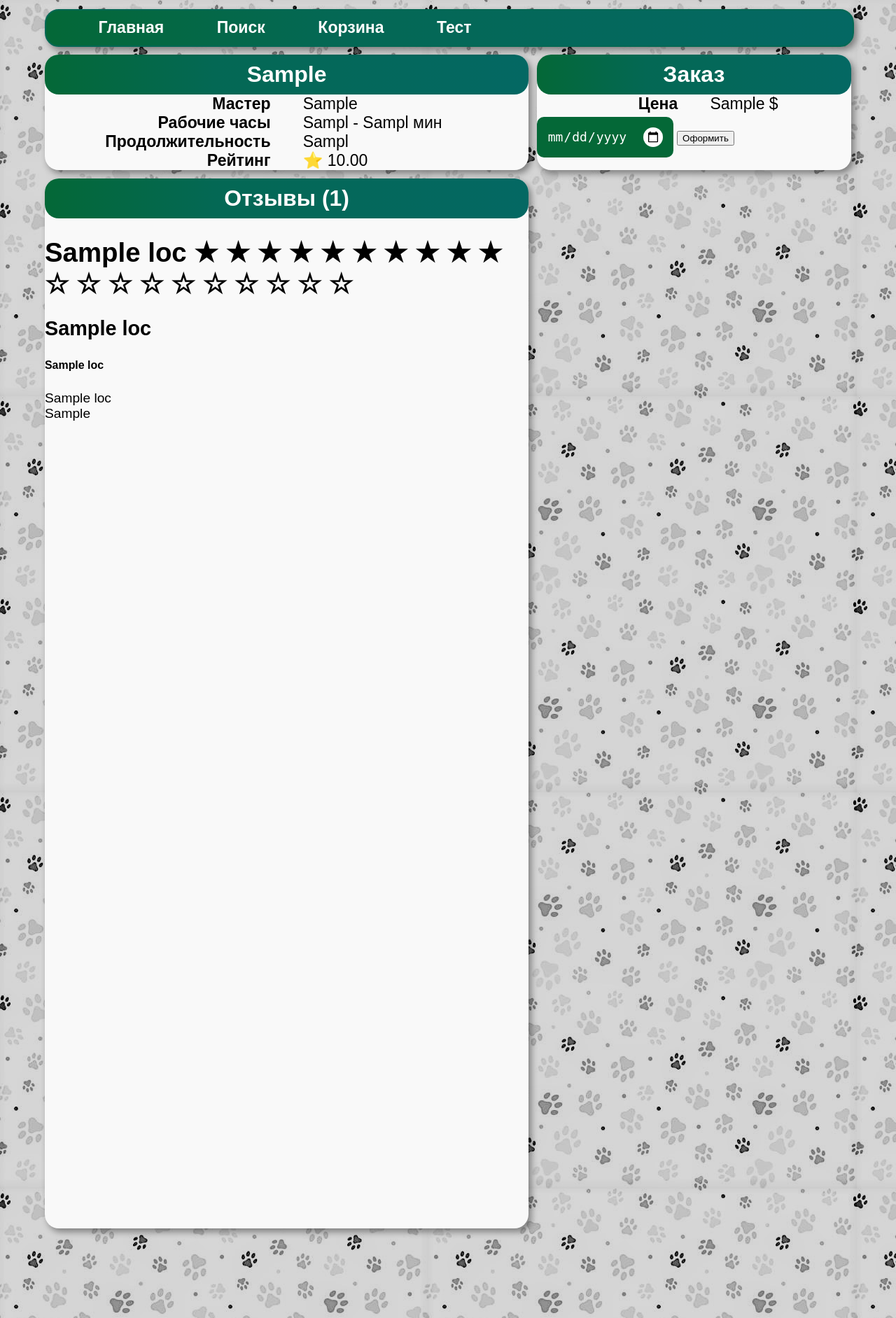
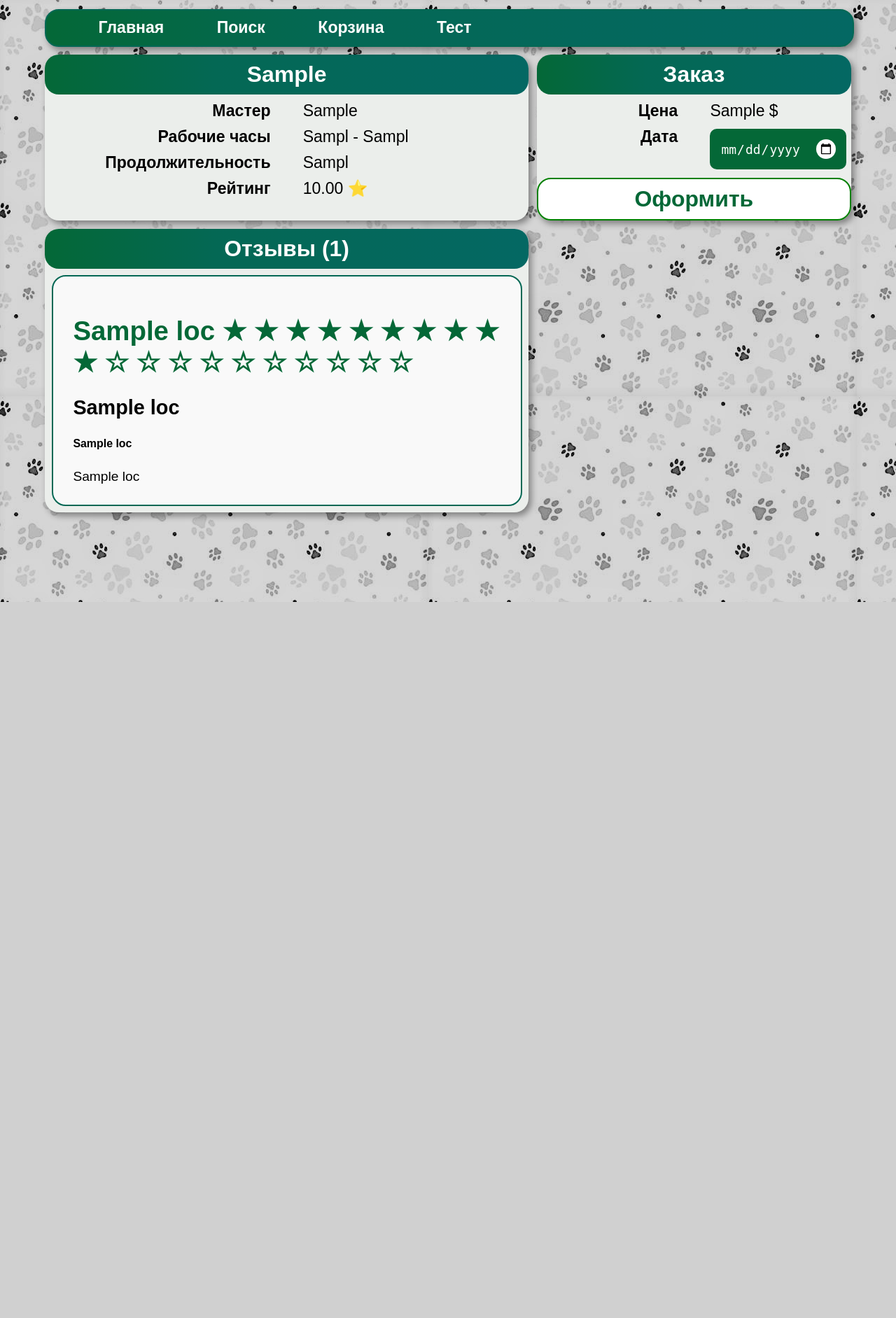
Before and after one commit to SaltySugar32/AnimalCareServices, a Flask app: template CODE/templates/about_service.html in a window 1280 px wide. Shown: the whole page at 70% size. After the commit the page ends 860 px from the top, so only its background shows below. Run offline with Flask 3, Linux system fonts and the light colour scheme; the template is opened without the code that fills it: most values are stand-ins (such as "Sample title", 1, 10 or a date in 2020); parts of the project's set-up code (start-up, migrations or seed data) failed here and were passed over.

Commit message:
visual update

```diff
--- a/CODE/app.py
+++ b/CODE/app.py
@@ -1,8 +1,11 @@
-from flask import Flask
+from flask import Flask, session
 
 app = Flask(__name__)
 app.secret_key = b'supersecretkey'
 
+# без учеток пока
+session['client_id'] = 21
+
 import controllers.index
 import controllers.about_service
 import controllers.order_checkout
--- a/CODE/static/styles/about_service_style.css
+++ b/CODE/static/styles/about_service_style.css
@@ -22,7 +22,7 @@
     /*padding-bottom: 1%;*/
     width:60%;
     margin-top: 1%;
-    background-color: #f9f9f9;
+    background-color: #ebeeeb;
     border-radius: 20px;
     display:flex;
     flex-direction: column;
@@ -35,15 +35,15 @@
     position: sticky;
     top:3em;
 }
-.reviews{
-    height:1500px;
-}
+
 div.description{
     display:flex;
     flex-direction: row;
+    margin-top: 10px;
 }
 .field{
     width:50%;
+    vertical-align: middle;
     font-size: 1.2em;
     text-align: right;
     padding-right: 2em;
@@ -53,8 +53,31 @@
 }
 .value{
     width:50%;
+    vertical-align: middle;
     font-size: 1.2em;
     text-align: left;
+}
+form {
+    width:100%;
+    margin:0 auto;
+}
+
+input[type='submit'] {
+    width:100%;
+    padding: 10px;
+    font-size: xx-large;
+    font-weight: bold;
+    background: white;
+    border-radius: 20px;
+    border:solid 2px green;
+    margin-top: 10px;
+    color: rgba(4,104,55,1);
+    transition-duration: 0.4s;
+}
+
+input[type='submit']:hover {
+    background: #4CAF50;
+    color:white;
 }
 
 p.title{
@@ -85,3 +108,16 @@
     cursor: pointer;
     border-radius: 20px;
 }
+span {
+    color:rgba(4,104,55,1);
+}
+h1{
+    color: rgba(4,104,55,1);
+}
+.review_card{
+    background-color: #f9f9f9;
+    padding: 1.5em;
+    margin:0.5em;
+    border-radius: 20px;
+    border:solid 2px rgba(4,104,84,1);
+}
--- a/CODE/static/styles/menu_style.css
+++ b/CODE/static/styles/menu_style.css
@@ -27,8 +27,8 @@
     border-radius: 10px;
 }
 .menu li:hover {
-    color: #046854;;
-    background-color: rgb(167, 218, 186);
+    color: #046854;
+    background-color: #ebeeeb;
 }
 
 .menu a {
--- a/CODE/templates/about_service.html
+++ b/CODE/templates/about_service.html
@@ -17,7 +17,7 @@
         </div>
         <div class="description">
             <div class="field"><p>Рабочие часы</p></div>
-            <div class="value"><p>{{ m_service.loc[0,'work_day_start'][:5] }} - {{ m_service.loc[0,'work_day_end'][:5] }} мин</p></div>
+            <div class="value"><p>{{ m_service.loc[0,'work_day_start'][:5] }} - {{ m_service.loc[0,'work_day_end'][:5] }}</p></div>
         </div>
         <div class="description">
             <div class="field"><p>Продолжительность</p></div>
@@ -29,7 +29,7 @@
                 <p>
                     {% set rating = m_service.loc[0, 'rating'] %}
                     {% if rating|float > 0 %}
-                        &#11088 {{ '{:.2f}'.format(rating) }}
+                        {{ '{:.2f}'.format(rating) }} &#11088;
                     {% else %}
                         &mdash;
                     {% endif %}
@@ -38,14 +38,18 @@
         </div>
     </div>
     <div class="order">
-        <form action="" method="get">
+        <form action="{{ url_for('order_checkout')}}" method="get">
             <p class="title">Заказ</p>
             <div class="description">
                 <div class="field"><p>Цена</p></div>
                 <div class="value"><p>{{ m_service['price'].to_string(index=False) }} $</p></div>
             </div>
-
-            <input type="date" value="{{date_today}}" min="{{date_today}}" max="{{date_max}}">
+            <div class="description">
+                <div class="field"><p>Дата</p></div>
+                <div class="value">
+                    <input type="date" name="order_date" value="{{date_today}}" min="{{date_today}}" max="{{date_max}}">
+                </div>
+            </div>
             <input type="submit" value="Оформить">
         </form>
     </div>
@@ -59,11 +63,11 @@
                     {% set rating = review_list.loc[i,'review_score'] %}
                     {{rating}}
                     {% for star in range(rating) %}
-                        &starf;
+                        <span class="star_colored">&starf;</span>
                     {% endfor %}
 
                     {% for star in range(5-rating) %}
-                        &star;
+                        <span class="star_white">&star;</span>
                     {% endfor %}
 
 
@@ -73,8 +77,6 @@
                 <p>{{review_list.loc[i,'review_description']}}</p>
             </div>
         {% endfor %}
-
-        {{review_list.to_html(index=False)|safe}}
     </div>
 </div>
 
--- a/CODE/templates/order_checkout.html
+++ b/CODE/templates/order_checkout.html
@@ -8,5 +8,6 @@
 {% endblock %}
 
 {% block body %}
+    <p>{{date}}</p>
     {{content.to_html(index=False)|safe}}
 {% endblock %}
```
Also changed, not shown: CODE/controllers/order_checkout.py (+6 -3 lines).
